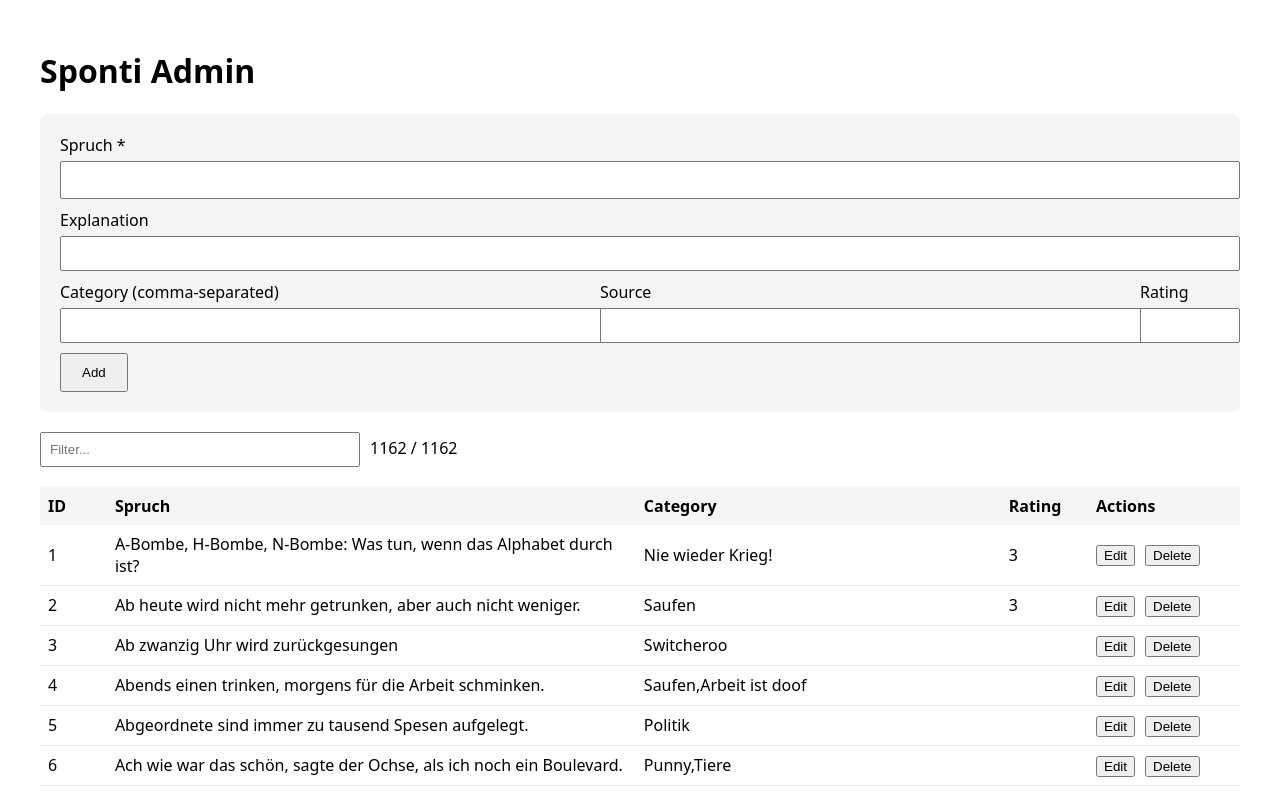
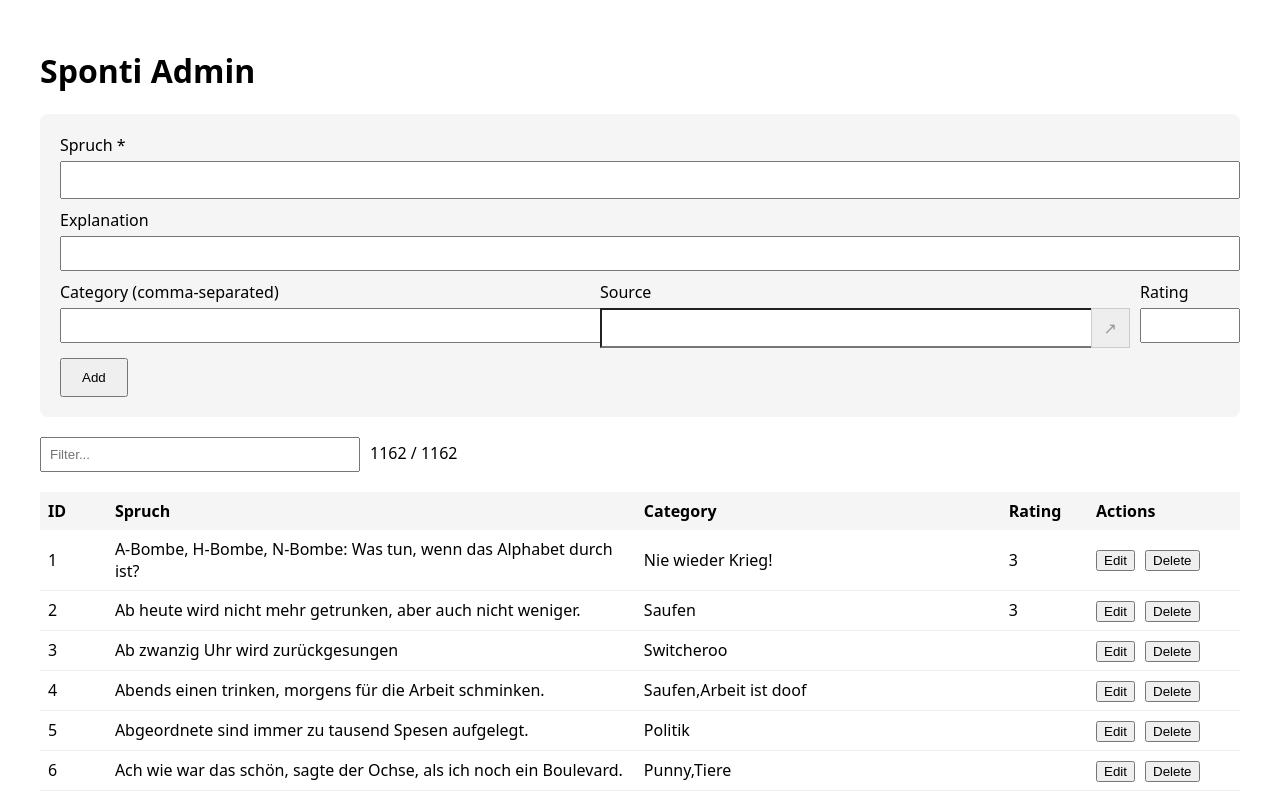
Before and after one commit to dnnsmnstrr/sponti-api, a Next.js app: page /admin in a window 1280 px wide. Shown: the top 797 px of the page. Built offline with nearby package versions, Linux system fonts and the light colour scheme.

Commit message:
feat: add category fetching and autocomplete support in admin interface

```diff
--- a/src/app/admin/page.tsx
+++ b/src/app/admin/page.tsx
@@ -15,6 +15,7 @@ const API_URL = "/api/sponti/admin";
 
 export default function Admin() {
   const [sprueche, setSprueche] = useState<Spruch[]>([]);
+  const [categories, setCategories] = useState<string[]>([]);
   const [editId, setEditId] = useState<number | null>(null);
   const [form, setForm] = useState<Partial<Spruch>>({});
   const [filter, setFilter] = useState("");
@@ -22,12 +23,19 @@ export default function Admin() {
 
   useEffect(() => {
     fetchSprueche();
+    fetchCategories();
   }, []);
 
   const fetchSprueche = async () => {
     const res = await fetch(API_URL);
     const data = await res.json();
     setSprueche(data);
+  };
+
+  const fetchCategories = async () => {
+    const res = await fetch(API_URL + "?categories=true");
+    const data = await res.json();
+    setCategories(data.categories);
   };
 
   const handleSubmit = async (e: React.FormEvent) => {
@@ -103,18 +111,41 @@ export default function Admin() {
           <div style={{ flex: 1 }}>
             <label style={{ display: "block", marginBottom: 5 }}>Category (comma-separated)</label>
             <input
+              list="categories"
               value={form.category || ""}
               onChange={e => setForm({ ...form, category: e.target.value || null })}
               style={{ width: "100%", padding: 8 }}
             />
+            <datalist id="categories">
+              {categories.map(c => (
+                <option key={c} value={c} />
+              ))}
+            </datalist>
           </div>
           <div style={{ flex: 1 }}>
             <label style={{ display: "block", marginBottom: 5 }}>Source</label>
-            <input
-              value={form.source || ""}
-              onChange={e => setForm({ ...form, source: e.target.value || null })}
-              style={{ width: "100%", padding: 8 }}
-            />
+            <div style={{ display: "flex", gap: 0 }}>
+              <input
+                value={form.source || ""}
+                onChange={e => setForm({ ...form, source: e.target.value || null })}
+                style={{ flex: 1, padding: 8, borderRight: "none" }}
+              />
+              <a
+                href={form.source || ""}
+                target="_blank"
+                rel="noopener noreferrer"
+                style={{
+                  padding: "8px 12px",
+                  background: "#eee",
+                  border: "1px solid #ccc",
+                  textDecoration: "none",
+                  color: form.source ? "black" : "#999",
+                  pointerEvents: form.source ? "auto" : "none",
+                }}
+              >
+                ↗
+              </a>
+            </div>
           </div>
           <div style={{ width: 80 }}>
             <label style={{ display: "block", marginBottom: 5 }}>Rating</label>
--- a/src/app/api/sponti/admin/route.ts
+++ b/src/app/api/sponti/admin/route.ts
@@ -24,8 +24,22 @@ function saveSprueche(data: Spruch[]): void {
 
 export const dynamic = 'force-dynamic';
 
-export async function GET() {
+export async function GET(request: Request) {
+  const { searchParams } = new URL(request.url);
+  const categories = searchParams.get('categories');
+
   const data = loadSprueche();
+
+  if (categories === 'true') {
+    const cats = new Set<string>();
+    data.forEach(s => {
+      if (s.category) {
+        s.category.split(',').forEach(c => cats.add(c.trim()));
+      }
+    });
+    return NextResponse.json({ categories: Array.from(cats).sort() });
+  }
+
   return NextResponse.json(data);
 }
 
```
